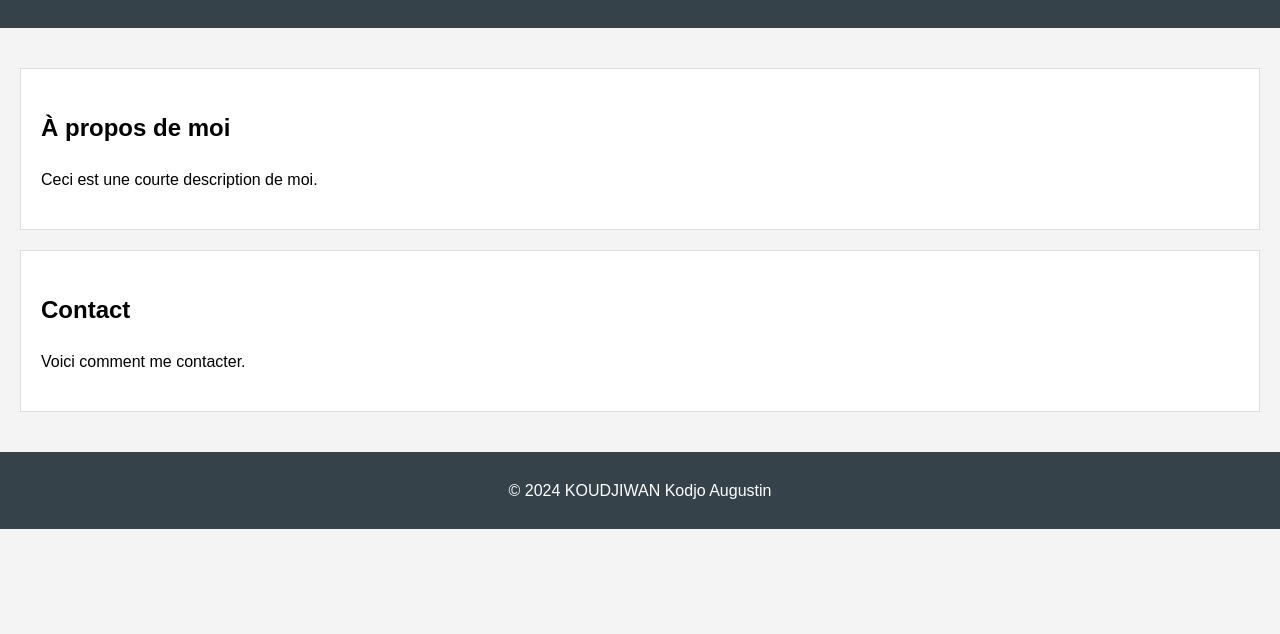
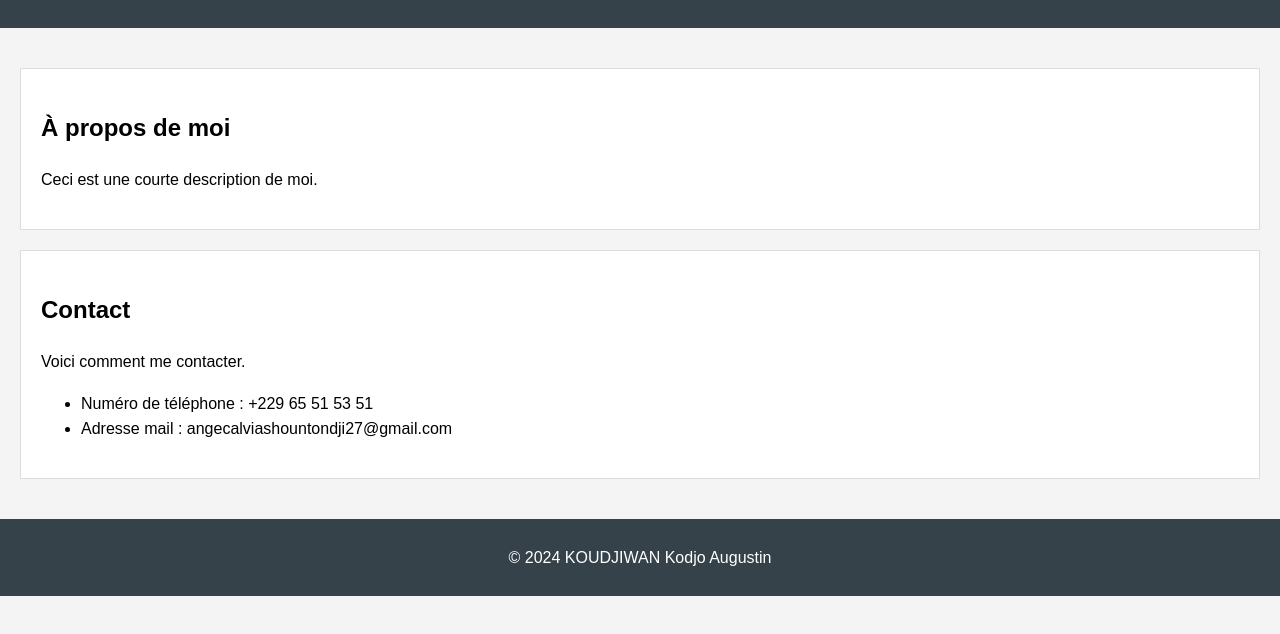
Before and after one commit to angecalvias27/projet_cours, a plain HTML site: page index.html in a window 1280 px wide. Shown: the part 106-740 px from the top of the page. Drawn offline with Linux system fonts and the light colour scheme.

Commit message:
ajout contact

```diff
--- a/index.html
+++ b/index.html
@@ -18,6 +18,10 @@
         <section id="contact">
             <h2>Contact</h2>
             <p>Voici comment me contacter.</p>
+            <ul>
+                <li>Numéro de téléphone : +229 65 51 53 51</li>
+                <li>Adresse mail : angecalviashountondji27@gmail.com</li>
+            </ul>
         </section>
     </main>
     <footer>
```
